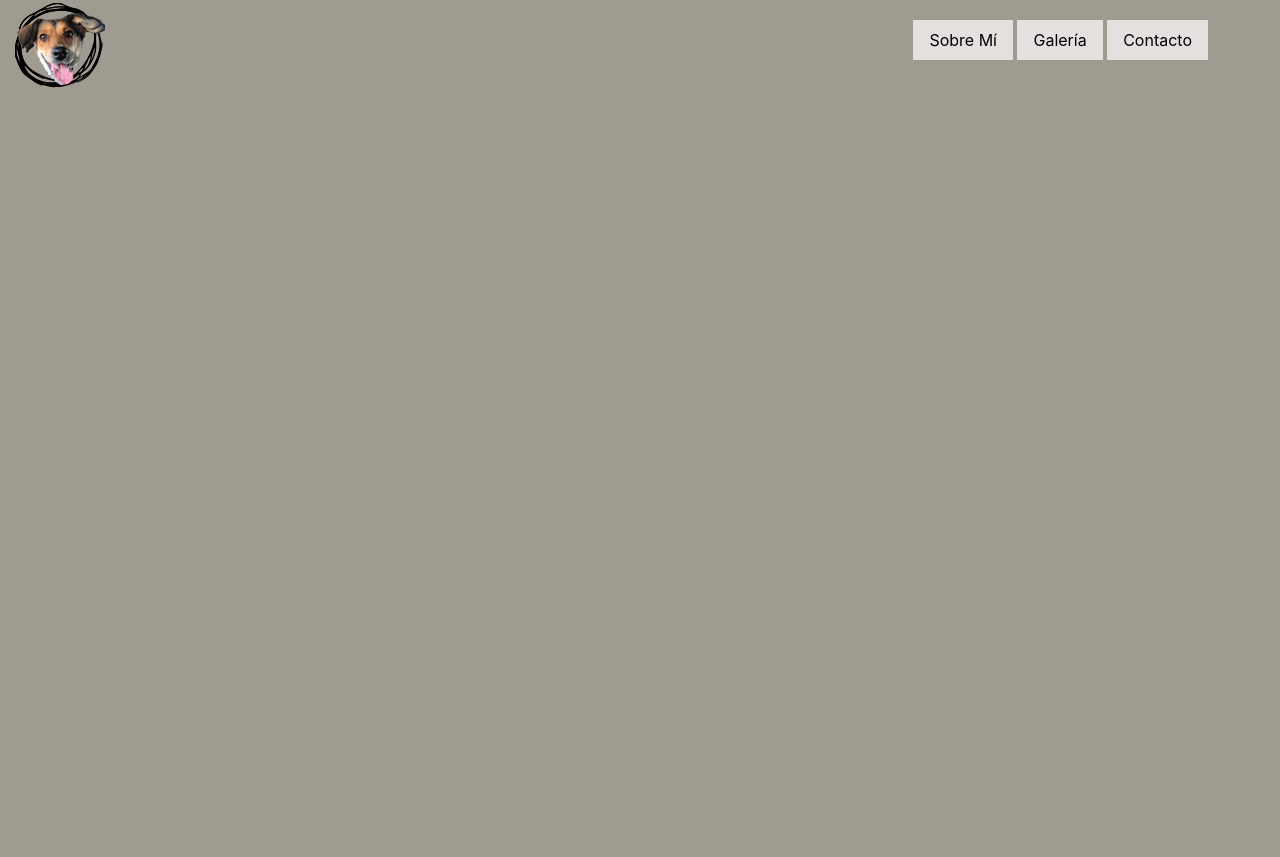
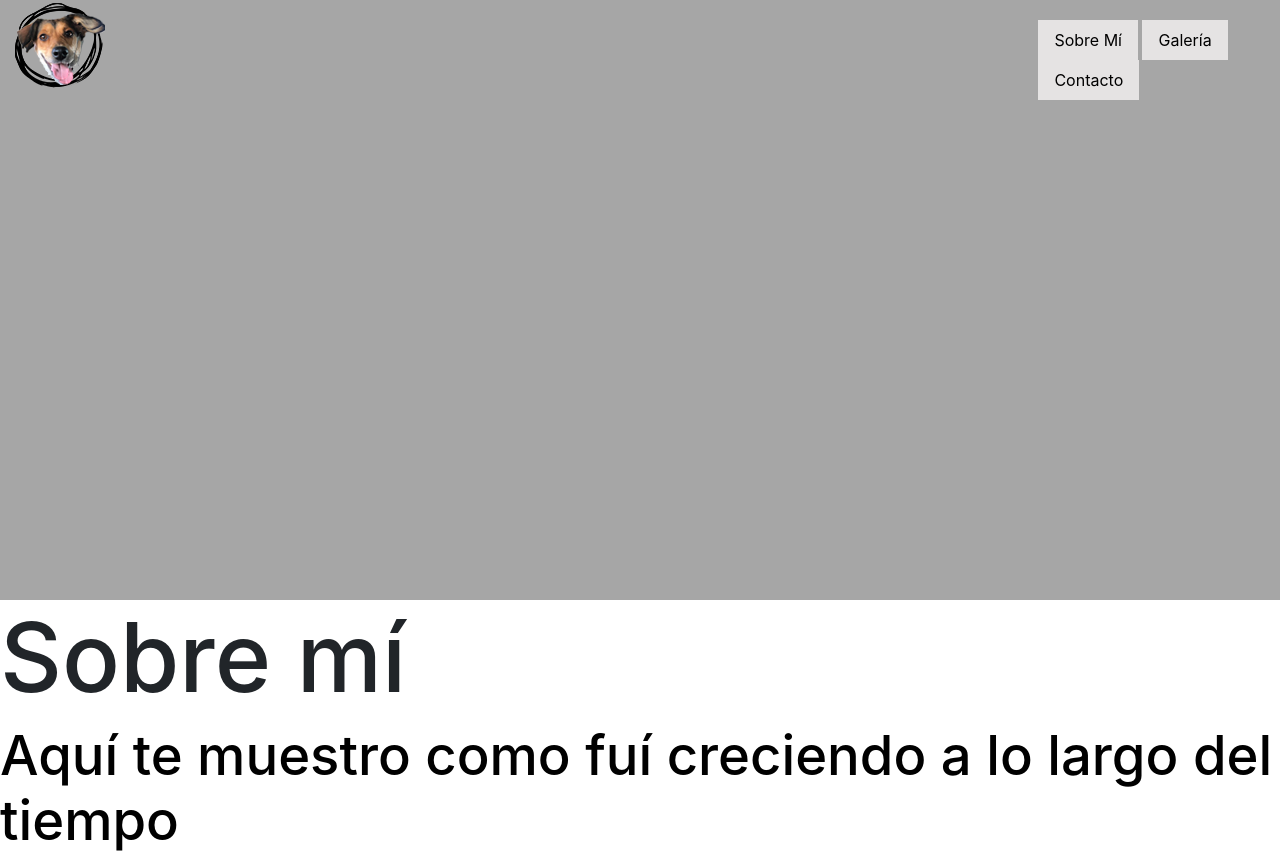
Before and after one commit to agustinfraile/webhoney, a website: page views/sobre_mi.html in a window 1280 px wide. Shown: the top 857 px of the page. Drawn offline with nearby package versions, Linux system fonts and the light colour scheme.

Commit message:
Solucionando problema de tamanio en el logo

```diff
--- a/assets/scss/componentes/_sizes.scss
+++ b/assets/scss/componentes/_sizes.scss
@@ -1,5 +1,6 @@
 
 $h-header: 1000px;
+$h-header-sections: 600px;
 $h-header-full: 90px;
 $h-footer: 400px;
 $h-titulos: 350px;
--- a/assets/scss/estilos.scss
+++ b/assets/scss/estilos.scss
@@ -27,6 +27,10 @@ header {
         height: $h-header-full;
     }
 
+    .header__full--section {
+        height: $h-header-sections;
+    }
+
     // estilos para el logo
     .logoContainer {
         position: absolute;
@@ -39,7 +43,7 @@ header {
         .logoContainer__link {
             background: url(/img/logo__final3.0.png);
             width: $w-general;
-            height: $h-header;
+            height: $h-header-full;
             background-repeat: no-repeat;
             display: inline-block;
             transition: 0.8s;
@@ -49,7 +53,7 @@ header {
     .logoContainer__link:hover {
         background: url(/img/logo__final3.0_hover.png);
         width: $w-general;
-        height: $h-header;
+        height: $h-header-full;
         background-repeat: no-repeat;
         opacity: 0.8;
         transition: 0.2s;
@@ -145,8 +149,6 @@ footer {
     width: $w-general;
     height: $h-header;
     background-color: black;
-    // background-image: url(/img/index/honey-inicio.jpg);
-    // background-repeat: no-repeat;
 }
 
 
--- a/views/sobre_mi.html
+++ b/views/sobre_mi.html
@@ -15,7 +15,7 @@
 
         <!-- CSS -->
         <link rel="stylesheet" href="/assets/css/archivo.css">
-        <link rel="stylesheet" href="/assets/css/mediaqueries.css">
+        <!-- <link rel="stylesheet" href="/assets/css/mediaqueries.css"> -->
         <!-- <link rel="stylesheet" href="/assets/css/estilos.css"> -->
 
 
@@ -28,18 +28,18 @@
 
     </head>
 
-    <body>
+    <body class="bodySobreMi__Altura">
+
         <!-- Seccion contenedora de presentacion y color -->
-        <section class="bg-secciones bodySobreMi">
-            <header class="bg-header">
+        <header class="bodySection">
+            <div class="bg-header header__full--section">
+
                 <!-- Logo del menu de navegacion -->
-                <picture class="logoContainer">
-
+                <div class="logoContainer">
                     <a class="logoContainer__link" href="../index.html">
                         <img class="logoContainer__link--imagen" src="../img/logo.png" alt="Logo Honeyweb">
                     </a>
-
-                </picture>
+                </div>
 
                 <!-- Menu de navegacion -->
                 <nav class="menu">
@@ -59,12 +59,9 @@
                     </ul>
 
                 </nav>
+            </div>
 
-            </header>
-
-
-            <!-- Seccion de presentacion -->
-            <section class="sobreMiPresentacion">
+            <div class="sobreMiPresentacion">
 
                 <div class="sobreMiPresentacion__titulo">
                     <h1 class="font-s-titulo">Sobre mí</h1>
@@ -75,8 +72,10 @@
 
                 </div>
 
-            </section>
-        </section>
+            </div>
+
+        </header>
+
 
         <main>
 
```
Also changed, not shown: assets/css/archivo.css.
